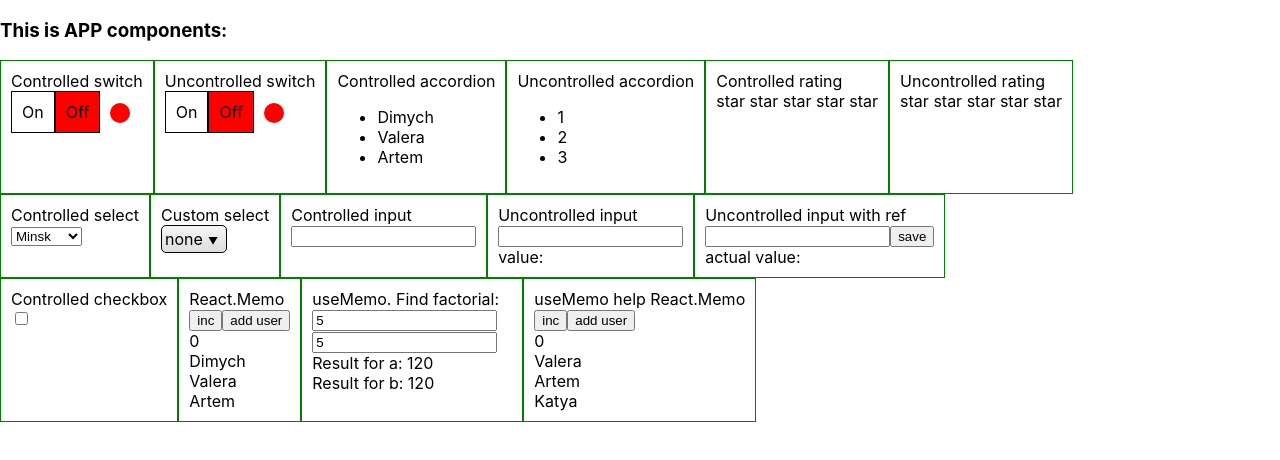
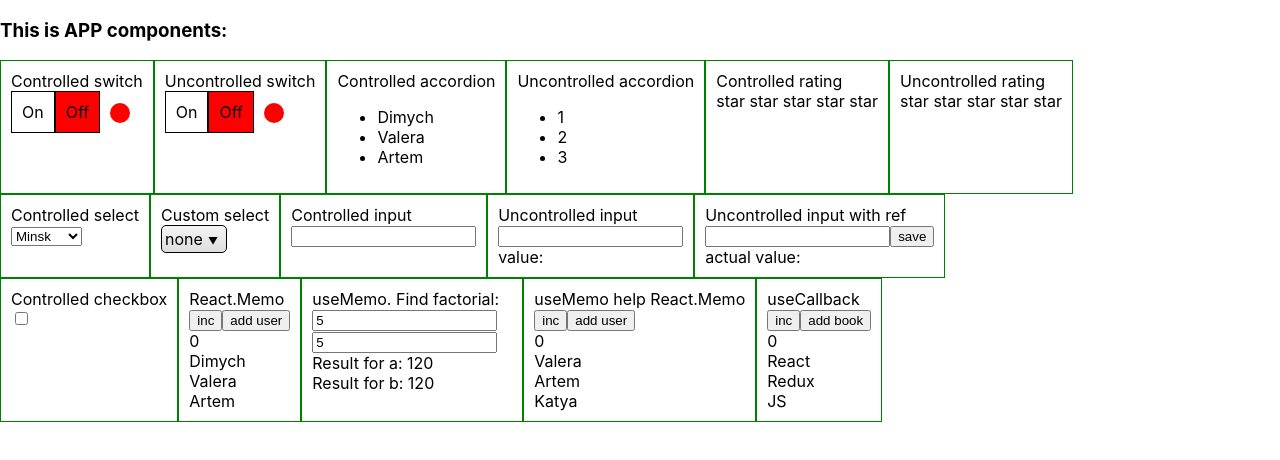
Before and after one commit to ssivenkov/React_kabzda, a React (Create React App) app: page / in a window 1280 px wide. Shown: the top 460 px of the page. Built offline with nearby package versions, Linux system fonts and the light colour scheme.

Commit message:
add useCallback

```diff
--- a/src/App.tsx
+++ b/src/App.tsx
@@ -15,6 +15,7 @@ import { UncontrolledInputComponent } from "./components/UncontrolledInput/Uncon
 import { ReactMemo } from "./components/ReactMemo/ReactMemo";
 import { UseMemo } from "./components/UseMemo/UseMemo";
 import { UseMemoHelpReactMemo } from "./components/UseMemoHelpReactMemo/UseMemoHelpReactMemo";
+import { UseCallback } from "./components/UseCallback/UseCallback";
 
 function App() {
   type PageTitlePropsType = {
@@ -78,6 +79,7 @@ function App() {
       <ReactMemo/>
       <UseMemo/>
       <UseMemoHelpReactMemo/>
+      <UseCallback/>
     </div>
   </>
 }
--- /dev/null
+++ b/src/components/UseCallback/UseCallback.module.css
@@ -0,0 +1,10 @@
+.container {
+    display: inline-block;
+    padding: 10px;
+    border: 1px solid green;
+}
+
+.contentContainer {
+    display: flex;
+    flex-direction: column;
+}
--- /dev/null
+++ b/src/components/UseCallback/UseCallback.tsx
@@ -0,0 +1,50 @@
+import React, { useCallback, useMemo, useState } from "react";
+import s from "./UseCallback.module.css"
+
+const CounterSecret = (props: { count: number }) => {
+  console.log("Counter render");
+  return <div>{props.count}</div>
+}
+
+const BooksSecret = (props: { books: Array<string> }) => {
+  return <div>
+    {props.books.map((book, index) => <div key={index}>{book}</div>)}
+  </div>
+}
+
+const Counter = React.memo(CounterSecret);
+const Books = React.memo(BooksSecret);
+
+export const UseCallback = () => {
+  const [counter, setCounter] = useState(0);
+  const [books, setBooks] = useState(["React", "Redux", "JS"]);
+  console.log("LikeUseCallback");
+
+  /* useMemo выполняет функцию useCallback
+   const memorizedAddBookFromUseMemo = useMemo(() => {
+   return () => {
+   console.log(books);
+   const newBooks = [...books, `Angular ${new Date().getTime()}`];
+   setBooks(newBooks);
+   }
+   }, [books]) */
+
+  const memorizedAddBookFromUseCallback = useCallback(() => {
+    console.log("Books render");
+    const newBooks = [...books, `Angular ${new Date().getTime()}`];
+    setBooks(newBooks);
+  }, [books])
+
+  return <div className={s.container}>
+    <span>useCallback</span>
+    <div>
+      <button onClick={() => setCounter(counter + 1)}>inc</button>
+      <button onClick={memorizedAddBookFromUseCallback}>add book</button>
+      {/* <Users books={books}/>  React.memo сработает */}
+      {/* <Users books={books.filter(book => book.toLowerCase().indexOf("a") > -1)}/>
+       React.memo не сработает т.к. filter возвращает новый массив */}
+    </div>
+    <Counter count={counter}/>
+    <Books books={books}/>
+  </div>
+}
```
